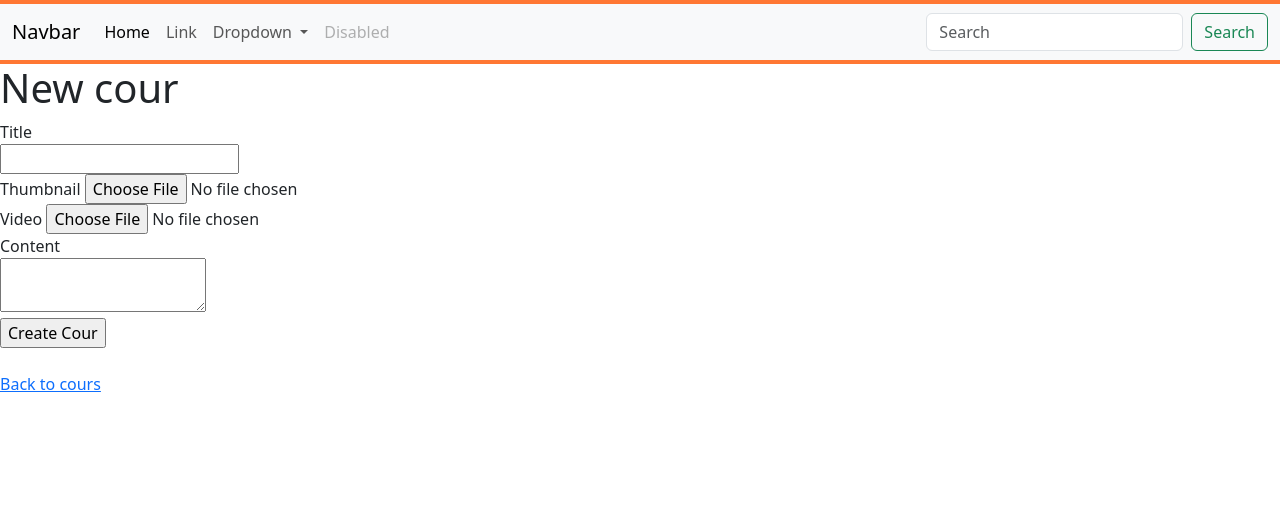
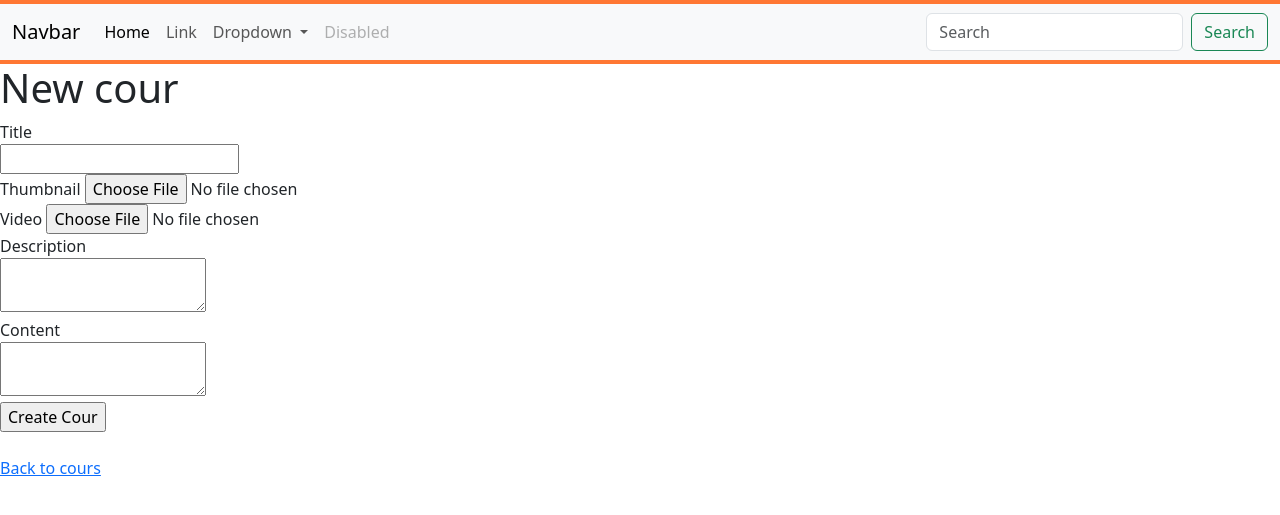
Before and after one commit to Zicrou/awformations, a Rails app: page /cours/new in a window 1280 px wide. Shown: the top 515 px of the page. Run offline with Rails 7, Linux system fonts and the light colour scheme; style sheets or scripts are compiled from the project's sources; some libraries are stand-ins or nearby versions.

```diff
--- a/app/controllers/cours_controller.rb
+++ b/app/controllers/cours_controller.rb
@@ -65,6 +65,6 @@ class CoursController < ApplicationController
 
     # Only allow a list of trusted parameters through.
     def cour_params
-      params.require(:cour).permit(:title, :content, :thumbnail, :video)
+      params.require(:cour).permit(:title, :content, :thumbnail, :video, :description)
     end
 end
--- a/app/views/cours/_cour.html.erb
+++ b/app/views/cours/_cour.html.erb
@@ -6,7 +6,7 @@
   <div class="container py-5">
     <div>
       <div class="d-flex justify-content-center">
-        <%= video_tag url_for(cour.video), :controls => true, style:"width:500px;height:auto" if cour.video.video?%>
+        <%= video_tag url_for(cour.video), :controls => true, style:"width:100%;height:auto" if cour.video.video?%>
       </div>
 
       <div class="d-flex py-5 justify-content-center">
--- a/app/views/cours/_form.html.erb
+++ b/app/views/cours/_form.html.erb
@@ -27,6 +27,11 @@
   </div>
 
   <div>
+    <%= form.label :description, style: "display: block" %>
+    <%= form.text_area :description %>
+  </div>
+
+  <div>
     <%= form.label :content, style: "display: block" %>
     <%= form.text_area :content %>
   </div>
--- a/app/views/cours/index.html.erb
+++ b/app/views/cours/index.html.erb
@@ -14,7 +14,7 @@
 		      <%= image_tag(cour.thumbnail, style:"width:auto;height:auto;", class:"card-img-top", alt:"...") if cour.thumbnail.present? %>
           <div class="card-body">
             <h5 class="card-title"><%= cour.title %></h5>
-            <p class="card-text"><%= cour.content %></p>
+            <p class="card-text"><%= cour.description %></p>
             <div class="d-flex justify-content-between">
               <%= link_to "Voir plus...", cour, class:"btn btn-outline-primary", style:"" %>
               <!--a href="#" class="btn btn-outline-primary" style="">Voir +</a-->
--- /dev/null
+++ b/db/migrate/20230924013202_add_description_to_cours.rb
@@ -0,0 +1,5 @@
+class AddDescriptionToCours < ActiveRecord::Migration[7.0]
+  def change
+    add_column :cours, :description, :text
+  end
+end
```
Also changed, not shown: db/schema.rb.
